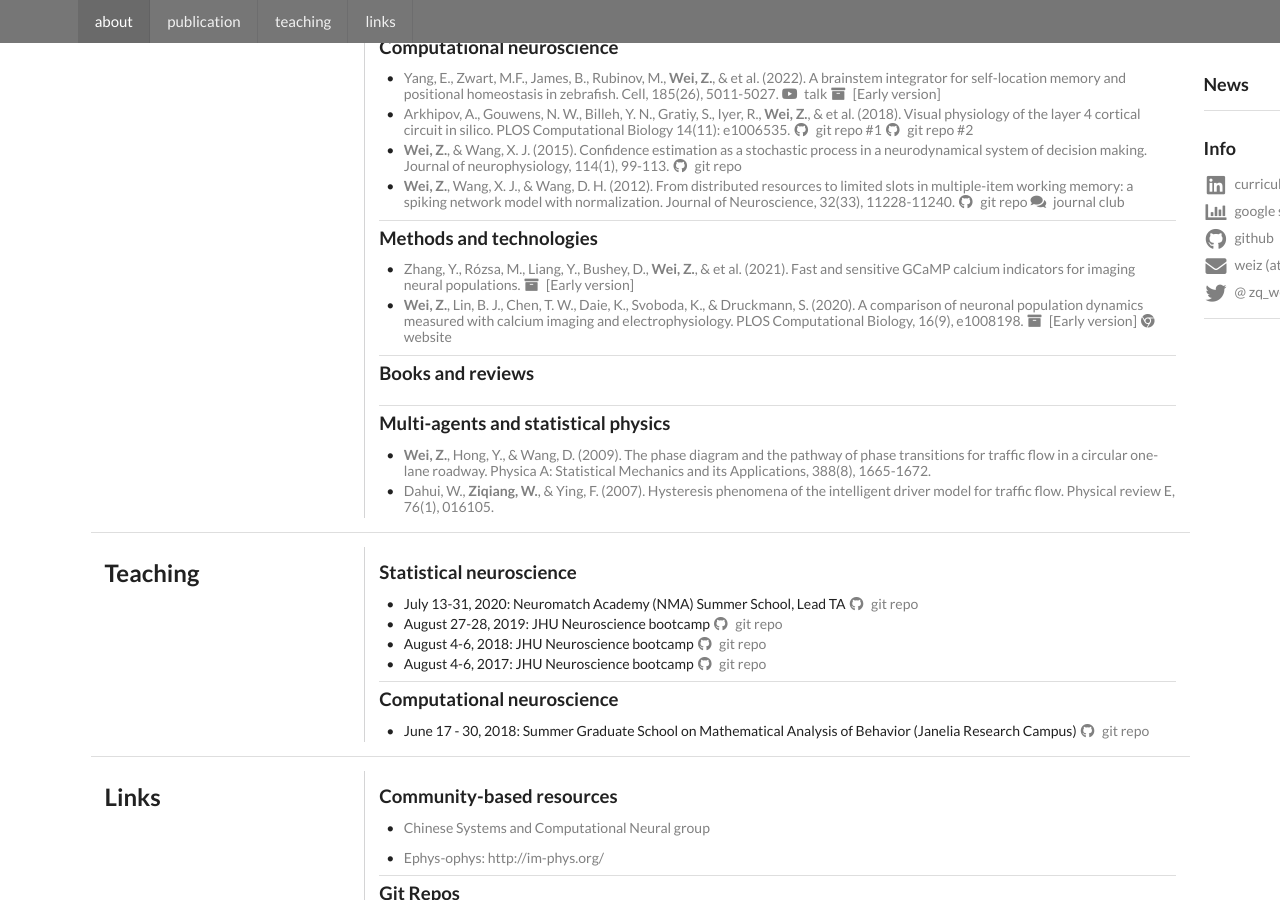
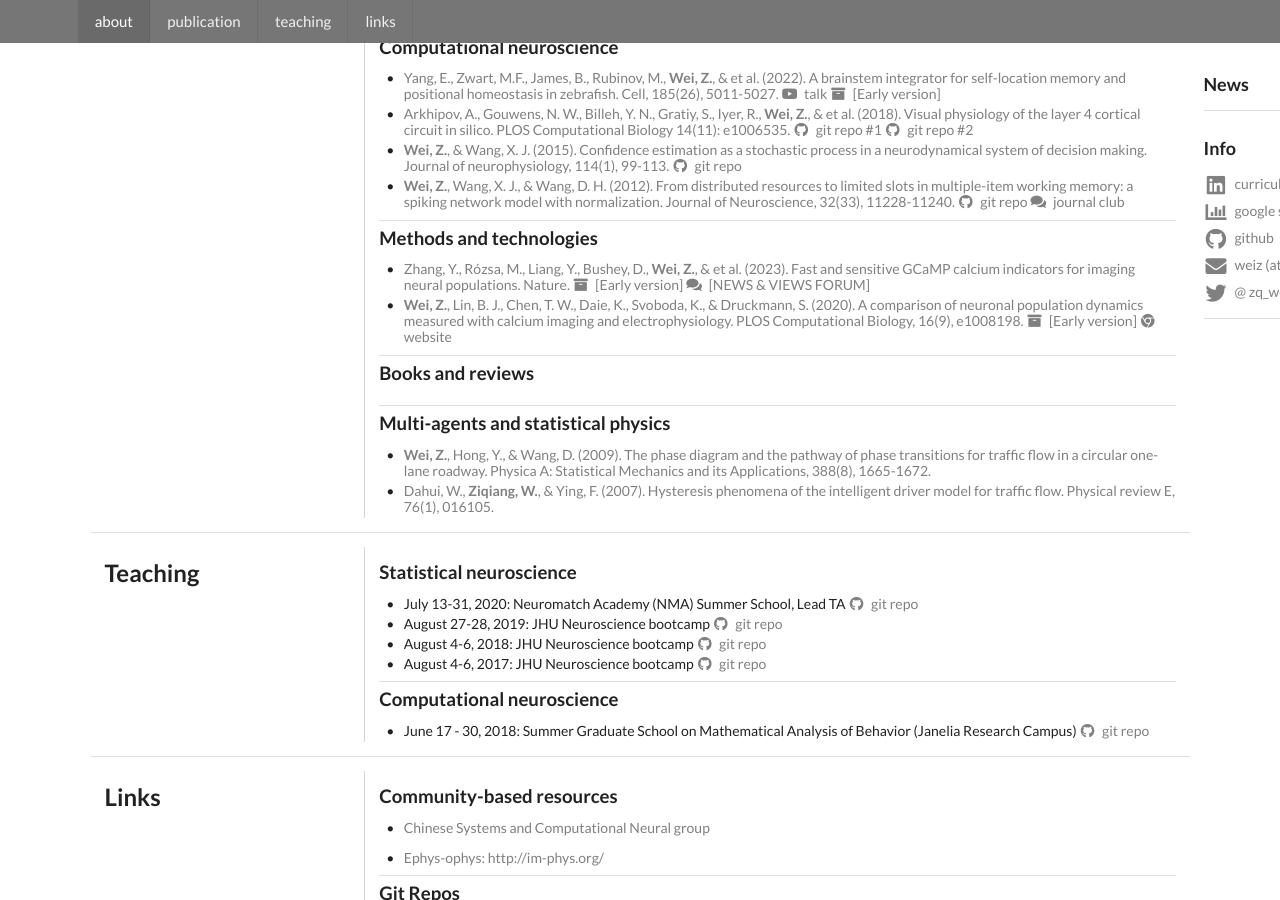
Before and after one commit to zqwei/zqwei.github.io, a Jekyll site: the page built from index.html, in a window 1280 px wide and 900 px high, scrolled down 1203 px. Built offline with Jekyll 4.4.1, drawn with Linux system fonts in a browser that asks for light colours.

Commit message:
Update publication -- Zhang et al., 2023 Nature

```diff
--- a/_includes/publication.html
+++ b/_includes/publication.html
@@ -121,12 +121,15 @@
         <h3 class="ui black header"> Methods and technologies </h3>
         <div class="ui bulleted list">
           <div class="item">
-            <a href="https://www.biorxiv.org/content/10.1101/2021.11.08.467793v2">
-            Zhang, Y., Rózsa, M., Liang, Y., Bushey, D., <b>Wei, Z.</b>, & et al. (2021).
-            Fast and sensitive GCaMP calcium indicators for imaging neural populations.
+            <a href="https://doi.org/10.1038/s41586-023-05828-9">
+            Zhang, Y., Rózsa, M., Liang, Y., Bushey, D., <b>Wei, Z.</b>, & et al. (2023).
+            Fast and sensitive GCaMP calcium indicators for imaging neural populations. Nature.
             </a>
               <a href="https://www.biorxiv.org/content/10.1101/2021.11.08.467793v2">
                 <i class="archive icon"></i> [Early version]
+              </a>
+              <a href="https://www.nature.com/articles/d41586-023-00704-y">
+                <i class="comments icon"></i> [NEWS & VIEWS FORUM]
               </a>
           </div>
           <div class="item">
```
